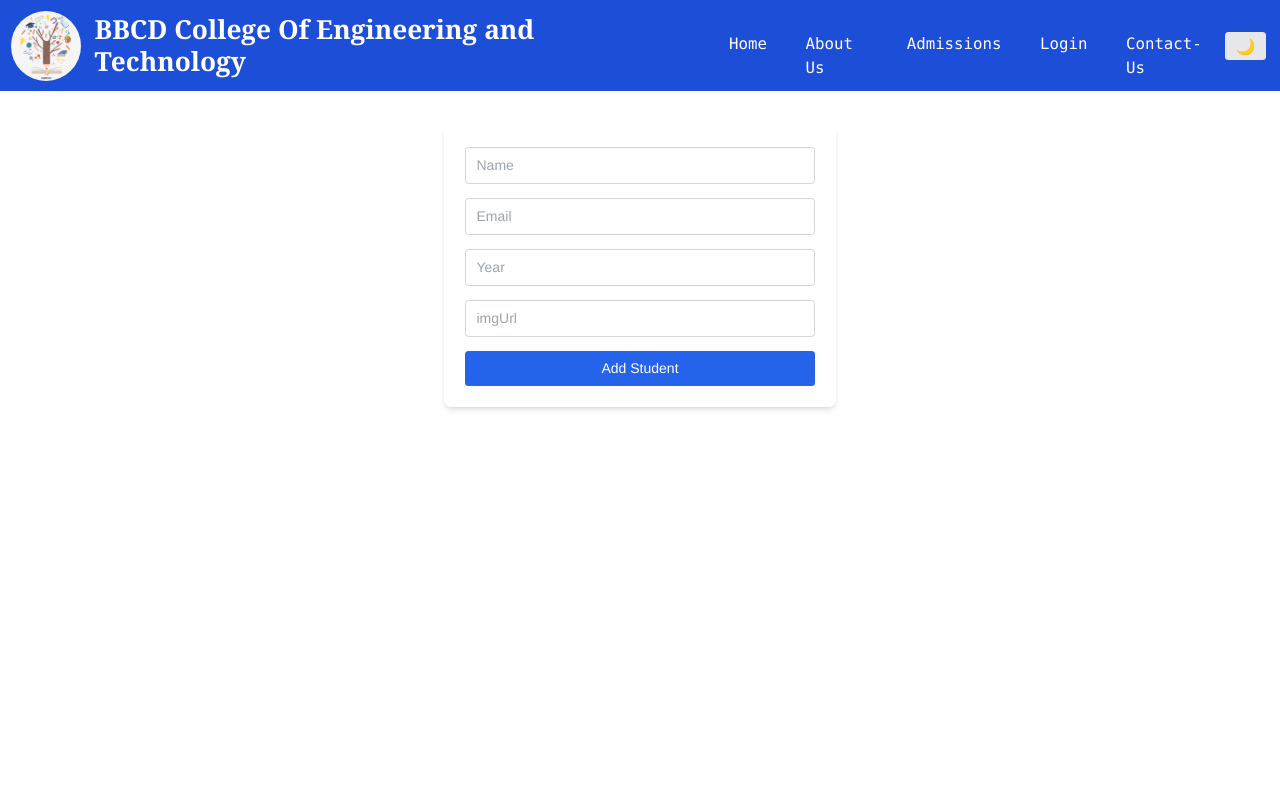
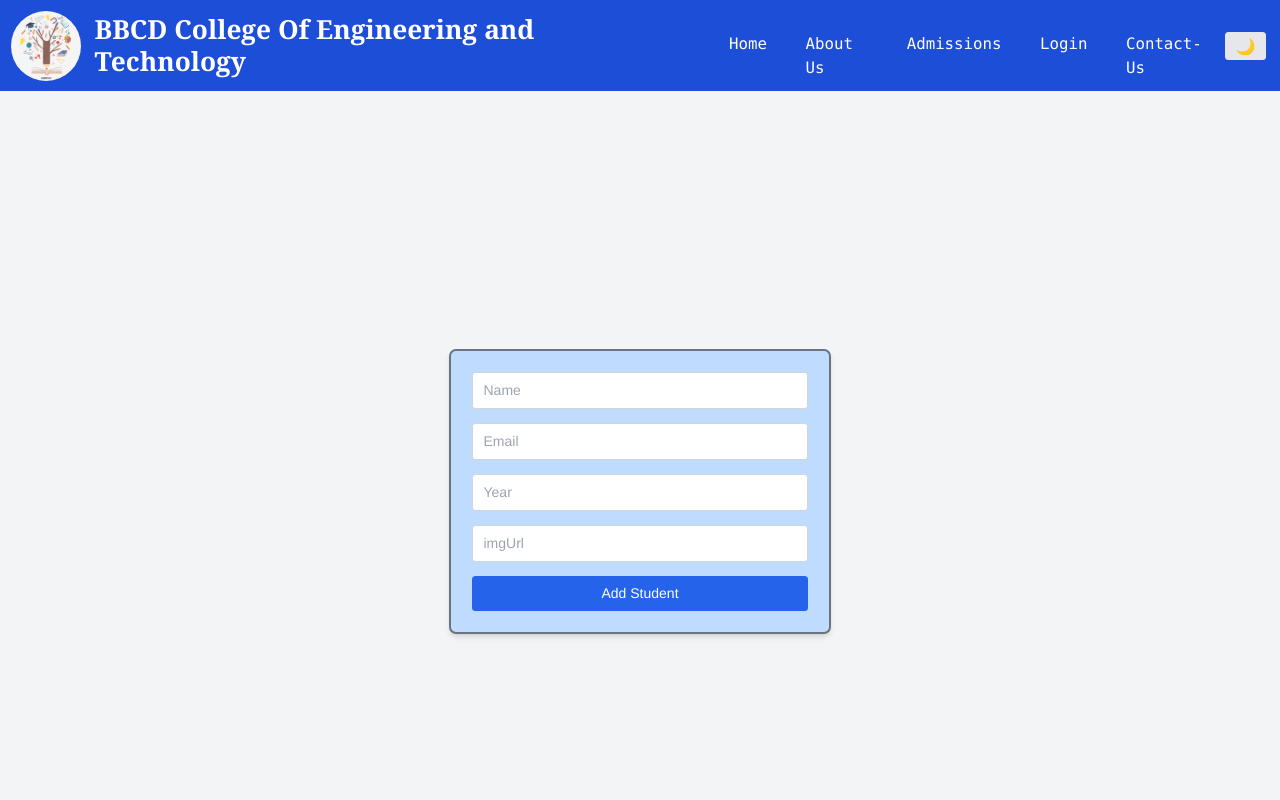
Before and after one commit to Bhavik9696/college-website, a React (Vite) app: page /addStudent in a window 1280 px wide. Shown: the top 800 px of the page. Built offline with nearby package versions, Linux system fonts and the light colour scheme.

Commit message:
add navigation to add student details

```diff
--- a/src/context/ThemeContext.jsx
+++ b/src/context/ThemeContext.jsx
@@ -28,5 +28,4 @@ export const ThemeProvider = ({ children }) => {
   );
 };
 
-// ✅ This is the missing export causing your error
 export const useTheme = () => useContext(ThemeContext);
--- a/src/pages/AddStudent.jsx
+++ b/src/pages/AddStudent.jsx
@@ -7,7 +7,7 @@ function AddStudent() {
   const [email, setEmail] = useState('');
   const [year, setYear] = useState('');
   const [imgurl, setImgurl] = useState('');
-
+  const [smsg, setSmsg] = useState('');
 
   const handleSubmit = async (e) => {
     e.preventDefault();
@@ -20,25 +20,29 @@ function AddStudent() {
         imgurl,
       });
       alert("Student added successfully!");
+      setSmsg('Student added successfully!')
       setName('');
       setEmail('');
       setYear('');
       setImgurl('');
     } catch (error) {
       alert("Error adding student: " + error.message);
+      setSmsg("Error adding student: " + error.message)
     }
   };
 
   return (
+    <div className="flex flex-col items-center justify-center min-h-screen bg-gray-100 dark:bg-gray-900 dark:text-white">
+      <h1 className='text-white'>{smsg}</h1>
     <form
       onSubmit={handleSubmit}
-      className="max-w-md mx-auto mt-10 p-6 bg-white rounded-lg shadow-md flex flex-col gap-4"
+      className="max-w-md mx-auto  p-6 bg-blue-200 rounded-lg shadow-md flex flex-col gap-4 dark:bg-gray-900 border-2 border-gray-500 dark:text-black"
     >
       <input
         value={name}
         onChange={e => setName(e.target.value)}
         placeholder="Name"
-        className="border border-gray-300 rounded px-3 py-2 focus:outline-none focus:ring-2 focus:ring-blue-500"
+        className="border border-gray-300 rounded px-3 py-2 focus:outline-none focus:ring-2 focus:ring-blue-500 w-96 "
       />
       <input
         value={email}
@@ -66,6 +70,7 @@ function AddStudent() {
         Add Student
       </button>
     </form>
+    </div>
   );
 }
 
--- a/src/pages/Home.jsx
+++ b/src/pages/Home.jsx
@@ -8,17 +8,15 @@ import clgimg5 from '../assets/clgimg5.jpg';
 import clgimg6 from '../assets/clgimg6.jpeg';
 import clgimg7 from '../assets/clgimg7.jpg';
 import { useRef, useState } from 'react';
-// Import Swiper React components
+
 import { Swiper, SwiperSlide } from 'swiper/react';
 
-// Import Swiper styles
 import 'swiper/css';
 import 'swiper/css/pagination';
 import 'swiper/css/navigation';
 
 import '../App.css';
 
-// import required modules
 import { Autoplay, Pagination, Navigation } from 'swiper/modules';
 
 
--- a/src/pages/Signup.jsx
+++ b/src/pages/Signup.jsx
@@ -34,7 +34,7 @@ function Signup() {
     <h1 className='mb-10 bg-red-400 text-lg'>{errmsg}</h1>
     <form
       onSubmit={handleSignup}
-      className="bg-blue-200 mb-40 p-8 rounded-lg shadow-md max-w-md   flex flex-col gap-4 dark:bg-gray-900 dark:text-white dark:border-2 dark:border-gray-400"
+      className="bg-blue-200 mb-20 p-8 rounded-lg shadow-md max-w-md   flex flex-col gap-4 dark:bg-gray-900 dark:text-white dark:border-2 dark:border-gray-400"
     >
       <h2 className="text-2xl font-bold mb-4 text-center">Sign Up Any Users You Want</h2>
 
@@ -65,6 +65,7 @@ function Signup() {
         Sign Up
       </button>
     </form>
+    <button className='bg-orange-600 p-2 rounded-xl font-bold text-lg'><a href="AddStudent">Add Students Details</a></button>
     </div>
   );
 }
--- a/src/pages/StudentDashboard.jsx
+++ b/src/pages/StudentDashboard.jsx
@@ -17,14 +17,12 @@ export default function StudentDashboard() {
 
       try {
         const userEmail = auth.currentUser.email;
-        // Create query on "students" collection where "email" equals logged-in user's email
         const q = query(collection(db, "students"), where("email", "==", userEmail));
         const querySnapshot = await getDocs(q);
 
         if (querySnapshot.empty) {
           setError("No student data found for this user.");
         } else {
-          // Usually there will be one doc since emails are unique
           const docData = querySnapshot.docs[0].data();
           setStudentData(docData);
         }
```
